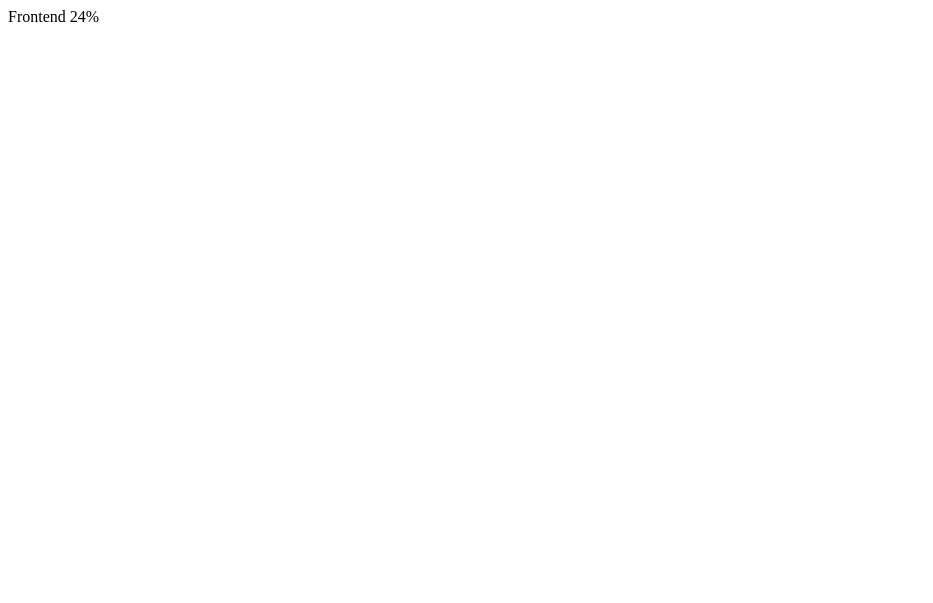
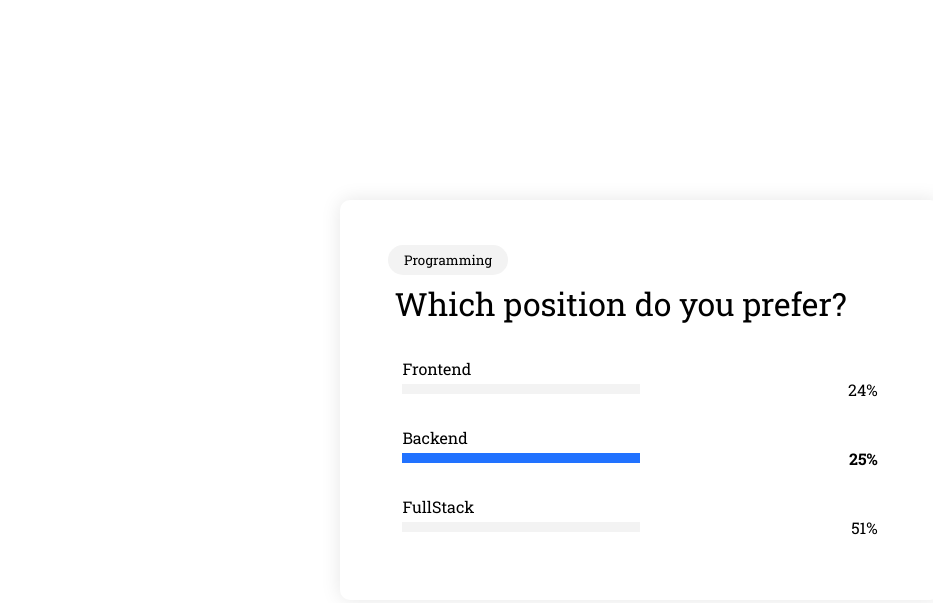
Before and after one commit to HappyCodingMama/js-voting-app, a plain HTML site: page client/index.html in a window 1280 px wide. Shown: the whole page, without its empty margins (0-933 px from the left). Drawn offline with Linux system fonts and the light colour scheme; no server answers.

Commit message:
100daysofcode day3

```diff
--- a/client/index.html
+++ b/client/index.html
@@ -11,12 +11,36 @@
     <title>Voting System - Plain JS</title>
   </head>
   <body>
-    <div class="container">
-      <div class="poll__option">
-        <div class="poll__option-fill"></div>
-        <div class="poll__option-info">
+    <div class="poll__container">
+      <div class="poll__wrapper">
+        <small class="poll__subtitle">Programming</small>
+        <div class="poll__titles"></div>
+        <!-- <div class="poll__title">Which position do you prefer?</div> -->
+        <div class="poll__option">
           <span class="poll__label">Frontend</span>
-          <span class="poll__label">24%</span>
+
+          <div class="poll__option-info">
+            <div class="poll__option-fill"></div>
+            <span class="poll__label">24%</span>
+          </div>
+        </div>
+        <div class="poll__option">
+          <span class="poll__label">Backend</span>
+
+          <div class="poll__option-info selected">
+            <div class="poll__option-fill"></div>
+
+            <span class="poll__label">25%</span>
+          </div>
+        </div>
+        <div class="poll__option">
+          <span class="poll__label">FullStack</span>
+
+          <div class="poll__option-info">
+            <div class="poll__option-fill"></div>
+
+            <span class="poll__label">51%</span>
+          </div>
         </div>
       </div>
     </div>
--- a/client/script.js
+++ b/client/script.js
@@ -0,0 +1,29 @@
+class Poll {
+  constructor(root, title) {
+    this.root = root;
+    this.selected = sessionStorage.getItem('selected');
+    this.endpoint - 'http://localhost:3000/poll';
+
+    this.root.insertAdjacentHTML(
+      'afterbegin',
+      ` <div class="poll__title">${title}</div>`
+    );
+    this._refresh();
+  }
+
+  async _refresh() {
+    const response = await fetch(this.endpoint);
+    const data = await response.json();
+
+    this.root.querySelectorAll('.poll__option').forEach((option) => {
+      option.remove();
+    });
+  }
+}
+
+const p = new Poll(
+  document.querySelector('.poll__titles'),
+  'Which position do you prefer?'
+);
+
+console.log(p);
--- a/client/style.css
+++ b/client/style.css
@@ -0,0 +1,76 @@
+@import url('https://fonts.googleapis.com/css2?family=Roboto+Slab:wght@100;200;300;400;500;600;700;800;900&family=Roboto:wght@100;300;400;500;700;900&display=swap');
+
+* {
+  margin: 0;
+  padding: 0;
+  box-sizing: border-box;
+  scroll-padding-top: 2rem;
+  scroll-behavior: smooth;
+  list-style: none;
+}
+
+:root {
+  --headingFont: 'Roboto Slab', serif;
+  --bodyFont: 'Roboto', sans-serif;
+}
+
+body {
+  font-family: var(--headingFont);
+}
+
+.poll__container {
+  display: flex;
+  justify-content: center;
+  align-items: center;
+  height: 100vh;
+}
+
+.poll__wrapper {
+  margin: auto;
+  width: 600px;
+  height: 400px;
+  padding: 3rem;
+  margin: 50px;
+  box-shadow: 0 0 20px rgba(0, 0, 0, 0.1);
+  border-radius: 10px;
+}
+
+.poll__subtitle {
+  background-color: rgb(243, 243, 243);
+  border-radius: 20px;
+  padding: 0.4rem 1rem;
+  width: fit-content;
+}
+
+.poll__title {
+  padding: 0 0.4rem;
+  margin-top: 0.8rem;
+  margin-bottom: 1.7rem;
+  font-size: 2rem;
+}
+
+.poll__option {
+  margin-block-start: 1rem;
+  cursor: pointer;
+  padding: 0.35rem 0.9rem;
+}
+
+.poll__option-info.selected .poll__option-fill {
+  background-color: rgb(33, 114, 255);
+}
+
+.poll__option-info.selected .poll__label {
+  font-weight: bold;
+}
+
+.poll__option-fill {
+  width: 50%;
+  height: 10px;
+  background-color: rgb(243, 243, 243);
+}
+
+.poll__option-info {
+  display: flex;
+  justify-content: space-between;
+  align-items: center;
+}
```
Also changed, not shown: server/index.js (+7 -0 lines), README.md.
